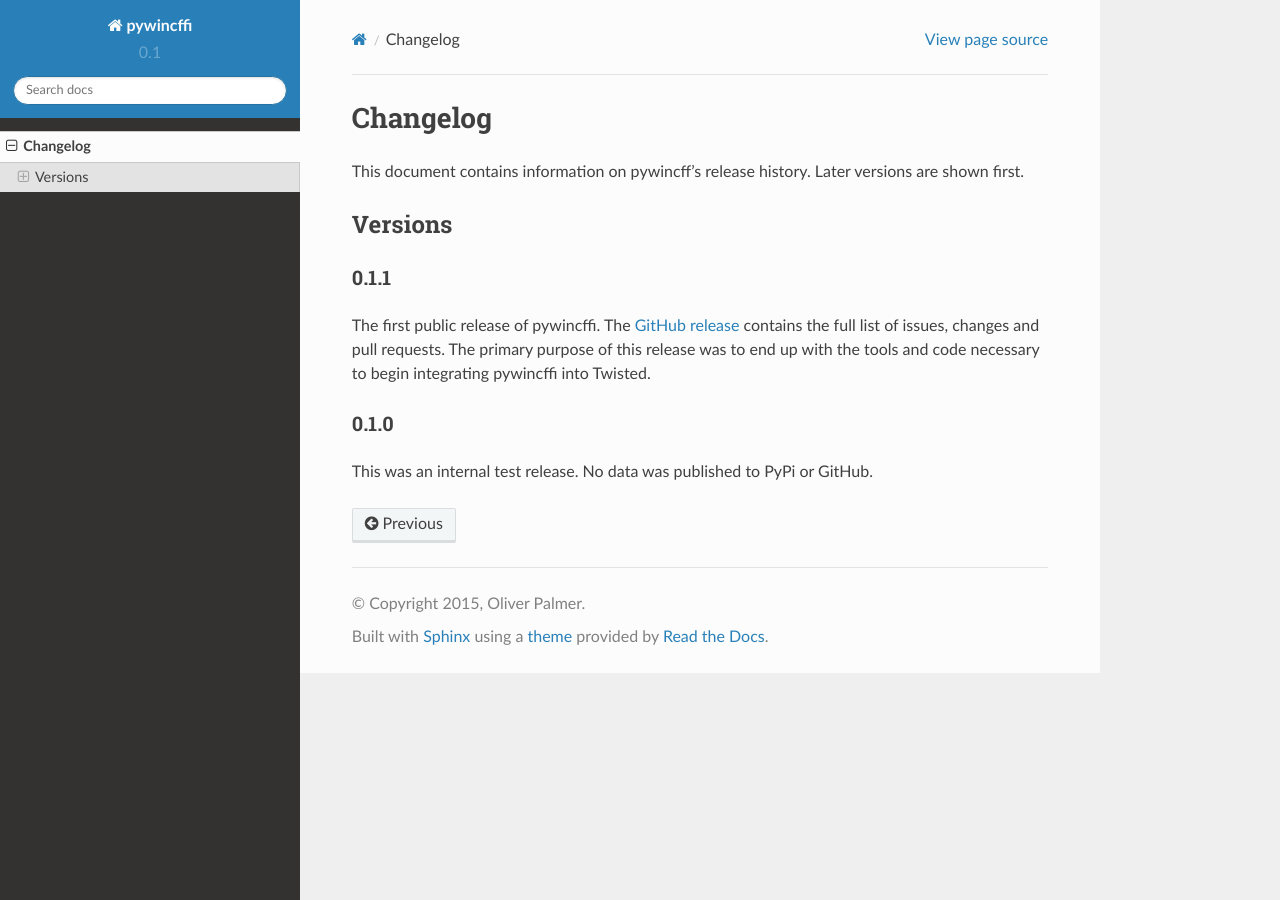
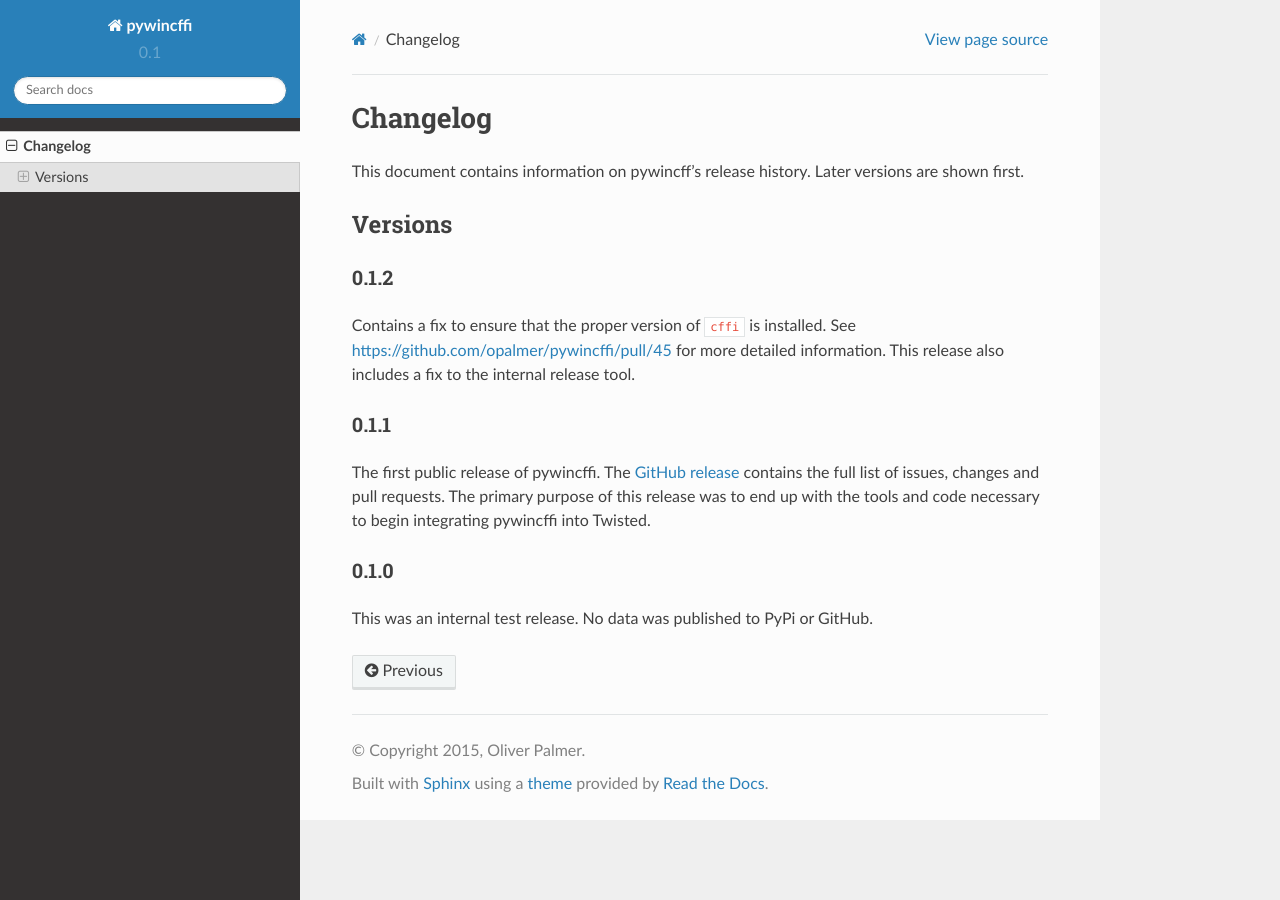
Before and after one commit to opalmer/pywincffi, a Sphinx documentation site: the page built from docs/source/changelog.rst, in a window 1280 px wide. Built offline with Sphinx 7.4.7 and the Read the Docs theme 2.0.0, drawn with Linux system fonts in a browser that asks for light colours; pages that are not in the unit, such as notebooks, are missing from menus.

Commit message:
[skip ci] update release notes

```diff
--- a/docs/source/changelog.rst
+++ b/docs/source/changelog.rst
@@ -7,6 +7,14 @@ versions are shown first.
 
 Versions
 --------
+
+0.1.2
+~~~~~
+
+Contains a fix to ensure that the proper version of ``cffi`` is
+installed.  See https://github.com/opalmer/pywincffi/pull/45 for more
+detailed information.  This release also includes a fix to the internal
+release tool.
 
 0.1.1
 ~~~~~
```
